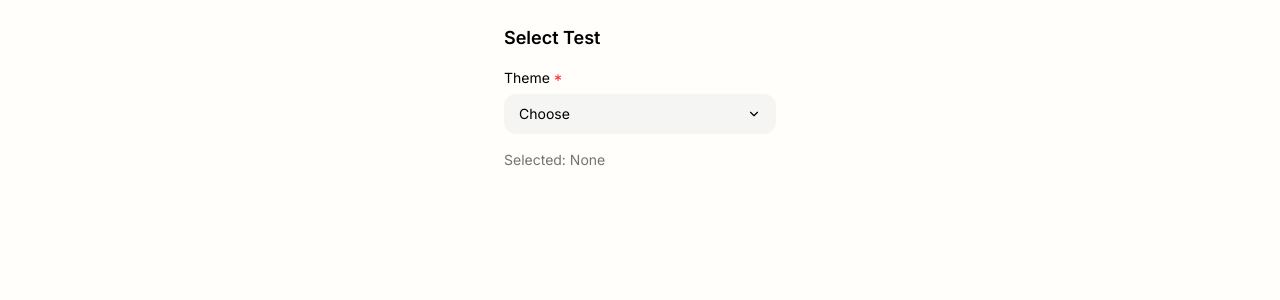
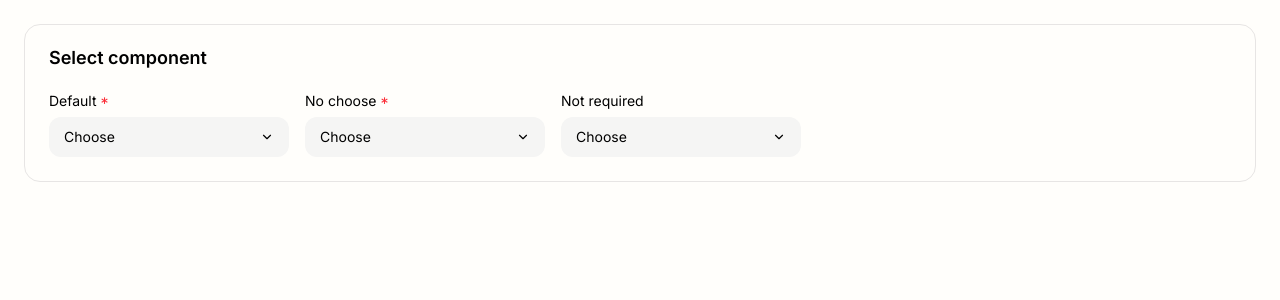
Before and after one commit to fwedwicc/fm-lab, a Next.js app: page / in a window 1280 px wide. Shown: the top 300 px of the page. Built offline with nearby package versions, Linux system fonts and the light colour scheme.

Commit message:
feat: implement Select component with context and multiple variations in SelectTestPage

```diff
--- a/app/components/select.tsx
+++ b/app/components/ui/select.tsx
@@ -1,7 +1,6 @@
 import React, { createContext, useContext, useEffect, useMemo, useRef, useState } from "react"
 import { motion, AnimatePresence } from "framer-motion"
 import { TbChevronDown } from "react-icons/tb"
-import { Squircle } from "@squircle-js/react"
 
 type SelectContextType = {
   id?: string
@@ -129,17 +128,19 @@ export function SelectTrigger({ children }: { children?: React.ReactNode }) {
   const { isOpen, setIsOpen, inputStyles, value, placeholder } = useSelectCtx()
 
   return (
-    <button
+    <motion.button
       type="button"
       onClick={() => setIsOpen(!isOpen)}
-      className={`${inputStyles} w-full flex justify-between items-center md:gap-2 gap-1.5 md:px-3.5 px-2.5 md:py-2.25 py-1.5 text-sm rounded-xl bg-stone-100 hover:bg-stone-200/60 focus:outline-none focus:ring-[3px] border border-transparent focus:ring-amber-400/10 focus:border focus:border-amber-200 focus:bg-white placeholder:text-stone-400/70 transition duration-200 ease-in-out cursor-pointer active:scale-[98.8%]`}
+      whileTap={{ scale: 0.988 }}
+      transition={{ duration: 0.12, ease: "easeOut" }}
+      className={`${inputStyles} w-full flex justify-between items-center md:gap-2 gap-1.5 md:px-3.5 px-2.5 md:h-10 py-1.5 text-sm rounded-xl bg-stone-100 hover:bg-stone-200/60 focus:outline-none focus:ring-[3px] border border-transparent focus:ring-amber-600/10 focus:border focus:border-amber-800/40 focus:bg-white placeholder:text-stone-400/70 transition duration-200 ease-in-out cursor-pointer`}
     >
       <div className="flex-center gap-2">
         {children}
         <p>{value || placeholder}</p>
       </div>
       <TbChevronDown className={`transition-all ease-in-out duration-300 ${isOpen ? "rotate-180" : ""}`} />
-    </button>
+    </motion.button>
   )
 }
 
@@ -150,10 +151,10 @@ export function SelectContent({ children }: { children?: React.ReactNode }) {
     <AnimatePresence>
       {isOpen && (
         <motion.div
-          initial={{ opacity: 0, y: -10, scale: 0.90 }}
+          initial={{ opacity: 0, y: -10, scale: 0.93 }}
           animate={{ opacity: 1, y: 0, scale: 1 }}
-          exit={{ opacity: 0, y: -10, scale: 0.90 }}
-          transition={{ duration: 0.35, ease: [0.58, -0.4, 0.265, 1.4] }}
+          exit={{ opacity: 0, y: -10, scale: 0.93 }}
+          transition={{ duration: 0.3, ease: [0.68, -0.4, 0.265, 1.4] }}
         >
           <div
             className={`${scrollable ? " max-h-45.5" : ""} overflow-y-auto mt-2 bg-white p-1.5 space-y-0.5 absolute w-full shadow-2xl shadow-stone-400/20 rounded-2xl border border-stone-200/60 z-50 custom-scrollbar`}
--- a/app/globals.css
+++ b/app/globals.css
@@ -31,11 +31,11 @@ body {
 
 /* Custom scrollbar */
 .custom-scrollbar::-webkit-scrollbar {
-  @apply w-0.5;
+  @apply w-0.75;
 }
 
 .custom-scrollbar::-webkit-scrollbar-thumb {
-  @apply bg-neutral-300;
+  @apply bg-neutral-300 rounded-full;
 }
 
 .custom-scrollbar::-webkit-scrollbar-track {
--- a/app/page.tsx
+++ b/app/page.tsx
@@ -8,19 +8,23 @@ import {
   SelectContent,
   SelectChoose,
   SelectItems,
-} from "@/app/components/select"
+} from "@/app/components/ui/select"
 
 export default function SelectTestPage() {
   const [theme, setTheme] = useState("")
 
-  const items = ["Light", "Dark", "System", "Dracula", "Nord", "Solarized", '1', '2', '23', '4123']
+  const items = ["Light", "Dark", "System", "Dracula", "Nord", "Solarized"]
 
   return (
-    <main className="min-w-xs mx-auto p-6">
-      <h1 className="text-lg font-semibold mb-4">Select Test</h1>
+    <main className="p-6">
+      <div className='w-full p-6 rounded-2xl border border-stone-200'>
+        <h1 className="text-lg font-semibold mb-6 leading-none">Select component</h1>
+        <div className='flex items-start gap-4'>
+          {/* Select (Default) */}
+          <div className='w-full max-w-60'>
             <Select
               id="theme"
-        label="Theme"
+              label="Default"
               required
               value={theme}
               onValueChange={setTheme}
@@ -35,7 +39,50 @@ export default function SelectTestPage() {
                 <SelectItems />
               </SelectContent>
             </Select>
-      <p className="mt-4 text-sm text-neutral-500">Selected: {theme || "None"}</p>
+            {/* <p className="mt-4 text-sm text-neutral-500">Selected: {theme || "None"}</p> */}
+          </div>
+          {/* Select (No Choose) */}
+          <div className='w-full max-w-60'>
+            <Select
+              id="theme"
+              label="No choose"
+              required
+              value={theme}
+              onValueChange={setTheme}
+              options={items}
+              scrollable
+              inputStyles='w-full'
+              noChoose
+            >
+              <SelectLabel />
+              <SelectTrigger />
+              <SelectContent>
+                <SelectChoose />
+                <SelectItems />
+              </SelectContent>
+            </Select>
+          </div>
+          {/* Select (Not required) */}
+          <div className='w-full max-w-60'>
+            <Select
+              id="theme"
+              label="Not required"
+              value={theme}
+              onValueChange={setTheme}
+              options={items}
+              scrollable
+              inputStyles='w-full'
+            >
+              <SelectLabel />
+              <SelectTrigger />
+              <SelectContent>
+                <SelectChoose />
+                <SelectItems />
+              </SelectContent>
+            </Select>
+          </div>
+        </div>
+      </div>
     </main>
   )
 }
```
Lines whose indentation alone changed are shown as unchanged.
